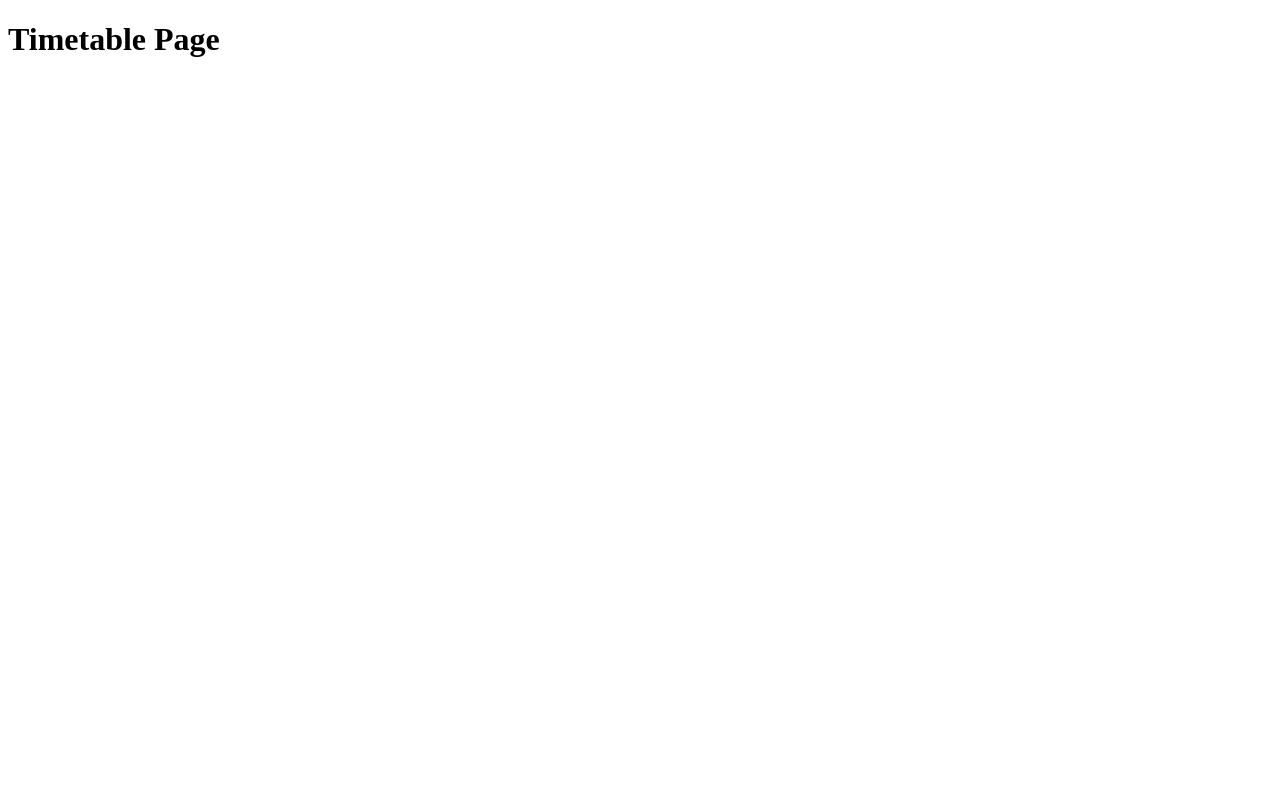
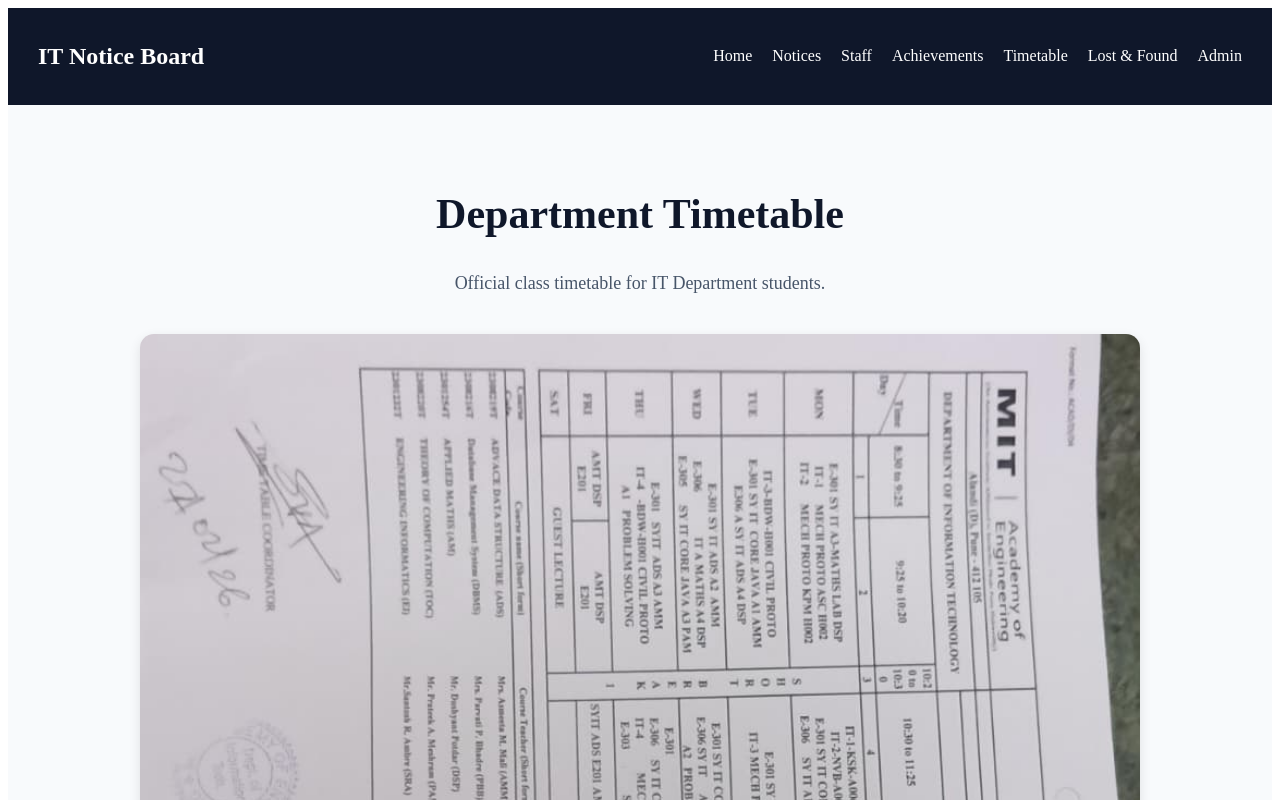
Before and after one commit to Saloni1976/digital-notice-board, a React (Vite) app: page /timetable in a window 1280 px wide. Shown: the top 800 px of the page. Built offline with nearby package versions, Linux system fonts and the light colour scheme.

Commit message:
Created admin login page

```diff
--- a/src/pages/Login.jsx
+++ b/src/pages/Login.jsx
@@ -1,5 +1,72 @@
+import Navbar from "../components/Navbar";
+
 function Login() {
-  return <h1>Admin Login Page</h1>;
+  return (
+    <div>
+      <Navbar />
+
+      <section style={pageStyle}>
+        <div style={loginBox}>
+          <h1 style={headingStyle}>Admin Login</h1>
+
+          <input
+            type="email"
+            placeholder="Enter Email"
+            style={inputStyle}
+          />
+
+          <input
+            type="password"
+            placeholder="Enter Password"
+            style={inputStyle}
+          />
+
+          <button style={buttonStyle}>Login</button>
+        </div>
+      </section>
+    </div>
+  );
 }
 
+const pageStyle = {
+  backgroundColor: "#f8fafc",
+  minHeight: "100vh",
+  display: "flex",
+  justifyContent: "center",
+  alignItems: "center",
+};
+
+const loginBox = {
+  backgroundColor: "white",
+  padding: "40px",
+  width: "400px",
+  borderRadius: "16px",
+  boxShadow: "0 4px 15px rgba(0,0,0,0.1)",
+  display: "flex",
+  flexDirection: "column",
+  gap: "20px",
+};
+
+const headingStyle = {
+  textAlign: "center",
+  color: "#0f172a",
+};
+
+const inputStyle = {
+  padding: "14px",
+  borderRadius: "10px",
+  border: "1px solid #cbd5e1",
+  fontSize: "16px",
+};
+
+const buttonStyle = {
+  backgroundColor: "#0f172a",
+  color: "white",
+  padding: "14px",
+  border: "none",
+  borderRadius: "10px",
+  fontSize: "16px",
+  cursor: "pointer",
+};
+
 export default Login;
--- a/src/pages/Timetable.jsx
+++ b/src/pages/Timetable.jsx
@@ -1,5 +1,58 @@
+import Navbar from "../components/Navbar";
+
 function Timetable() {
-  return <h1>Timetable Page</h1>;
+  return (
+    <div>
+      <Navbar />
+
+      <section style={pageStyle}>
+        <h1 style={headingStyle}>Department Timetable</h1>
+
+        <p style={subTextStyle}>
+          Official class timetable for IT Department students.
+        </p>
+
+        <div style={imageContainer}>
+          <img
+            src="/timetable.jpeg"
+            alt="Timetable"
+            style={imageStyle}
+          />
+        </div>
+      </section>
+    </div>
+  );
 }
 
+const pageStyle = {
+  padding: "50px 40px",
+  backgroundColor: "#f8fafc",
+  minHeight: "100vh",
+};
+
+const headingStyle = {
+  textAlign: "center",
+  fontSize: "42px",
+  color: "#0f172a",
+};
+
+const subTextStyle = {
+  textAlign: "center",
+  fontSize: "18px",
+  color: "#475569",
+  marginBottom: "40px",
+};
+
+const imageContainer = {
+  display: "flex",
+  justifyContent: "center",
+};
+
+const imageStyle = {
+  width: "90%",
+  maxWidth: "1000px",
+  borderRadius: "14px",
+  boxShadow: "0 4px 12px rgba(0,0,0,0.1)",
+};
+
 export default Timetable;
```
Also changed, not shown: Timetable.jpeg (added), public/timetable.jpeg (added).
